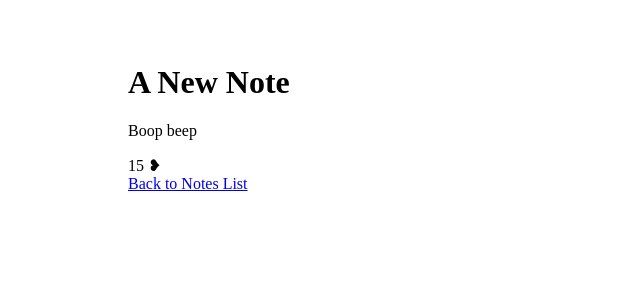
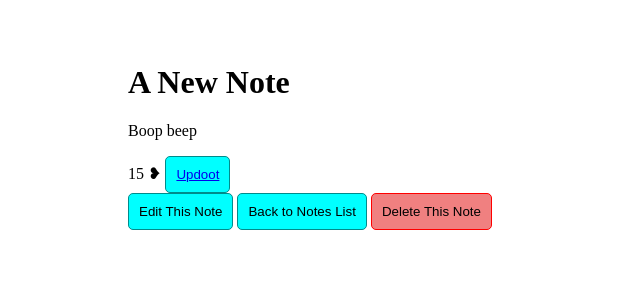
Before and after one commit to amaryllisninja/reimagined-chainsaw, a Django app: page /smart/notes/2 in a window 1280 px wide. Shown: the top 300 px of the page, without its empty margins (0-640 px from the left). Run offline with Django 5.2, Linux system fonts and the light colour scheme; data comes from the database, SQL or seed files in the repository; both versions use the stored data as it was after the commit.

Commit message:
Episode 7 commit

```diff
--- a/home/templates/home/welcome.html
+++ b/home/templates/home/welcome.html
@@ -5,7 +5,9 @@
     <header><title>SmartNotes</title></header>
     <h1>Welcome to SmartNotes!</h1>
     <p>Today is {{today}}</p>
-    <a href="{% url 'notes.list' %}">See the Notes!</a>
+    <button class="btn-normal">
+        <a href="{% url 'notes.list' %}">See the Notes!</a>
+    </button>
 
     {% include "home/advantages.html" %}
 {% endblock %}
--- a/notes/templates/notes/notes_detail.html
+++ b/notes/templates/notes/notes_detail.html
@@ -6,6 +6,17 @@
     <p>{{note.text}}</p>
 
     {{note.likes}} &#10085;
+    <button class="btn-normal">
+        <a href="{% url 'notes.add_like' pk=note.id %}"> Updoot</a>
+    </button>
 <br>
-    <a href="{% url 'notes.list' %}">Back to Notes List</a>
+<button class="btn-normal">
+    <a href="{% url 'notes.update' pk=note.id %}" class="btn">Edit This Note</a>
+</button>
+<button class="btn-normal">
+    <a href="{% url 'notes.list' %}" class="btn">Back to Notes List</a>
+</button>
+<button class="btn-danger">
+    <a href="{% url 'notes.delete' pk=note.id %}" class="btn">Delete This Note</a>
+</button>
 {% endblock %}
--- a/notes/templates/notes/notes_form.html
+++ b/notes/templates/notes/notes_form.html
@@ -1,7 +1,7 @@
 {% extends 'base.html' %}
 
 {% block content %}
-    <form action="{% url 'notes.new' %}" method="post">{% csrf_token %}
+    <form method="post">{% csrf_token %}
         {{ form }}
         <button type="submit" class="btn-normal">SUBMIT</button>
     </form>
--- a/notes/urls.py
+++ b/notes/urls.py
@@ -5,5 +5,8 @@ from . import views
 urlpatterns = [
     path('notes', views.NotesListView.as_view(), name="notes.list"),
     path('notes/<int:pk>', views.NotesDetailView.as_view(), name="notes.detail"),
+    path('notes/<int:pk>/edit', views.NotesUpdateView.as_view(), name="notes.update"),
+    path('notes/<int:pk>/delete', views.NotesDeleteView.as_view(), name="notes.delete"),
     path('notes/new', views.NotesCreateView.as_view(), name="notes.new"),
+    path('notes/<int:pk>/add_like', views.add_like_view, name="notes.add_like"),
 ]
--- a/notes/views.py
+++ b/notes/views.py
@@ -1,6 +1,8 @@
-from django.shortcuts import render
-from django.http import Http404
-from django.views.generic import DetailView, ListView, CreateView
+from django.shortcuts import render, get_object_or_404
+from django.http import Http404, HttpResponseRedirect
+from django.urls import reverse
+from django.views.generic import DetailView, ListView, CreateView, UpdateView
+from django.views.generic.edit import DeleteView
 
 from .forms import NotesForm
 from .models import Notes
@@ -18,3 +20,19 @@ class NotesCreateView(CreateView):
     model = Notes
     success_url = '/smart/notes'
     form_class = NotesForm
+
+class NotesUpdateView(UpdateView):
+    model = Notes
+    success_url = '/smart/notes'
+    form_class = NotesForm
+
+class NotesDeleteView(DeleteView):
+    model = Notes
+    success_url = '/smart/notes'
+    template_name = "notes/notes_delete.html"
+
+def add_like_view(request, pk):
+    note = get_object_or_404(Notes, pk=pk)
+    note.likes += 1
+    note.save()
+    return HttpResponseRedirect(reverse("notes.detail", args=(pk,)))
--- a/static/css/style.css
+++ b/static/css/style.css
@@ -25,10 +25,29 @@ div.danger{
 }
 
 button.btn-normal {
-    border: 1px blue solid;
+    border: 1px darkcyan solid;
     border-radius: 5px;
     background-color: aqua;
     padding: 10px;
+}
+
+button.btn-danger {
+    border: 1px red solid;
+    border-radius: 5px;
+    background-color: lightcoral;
+    padding: 10px;
+}
+
+button.btn-confirm {
+    border: 1px green solid;
+    border-radius: 5px;
+    background-color: lightgreen;
+    padding: 10px;
+}
+
+a.btn {
+    text-decoration: none;
+    color: black;
 }
 
 .form-control {
```
Also changed, not shown: notes/templates/notes/notes_delete.html (added, +9 -0 lines), notes/templates/notes/notes_list.html (+6 -2 lines), db.sqlite3.
